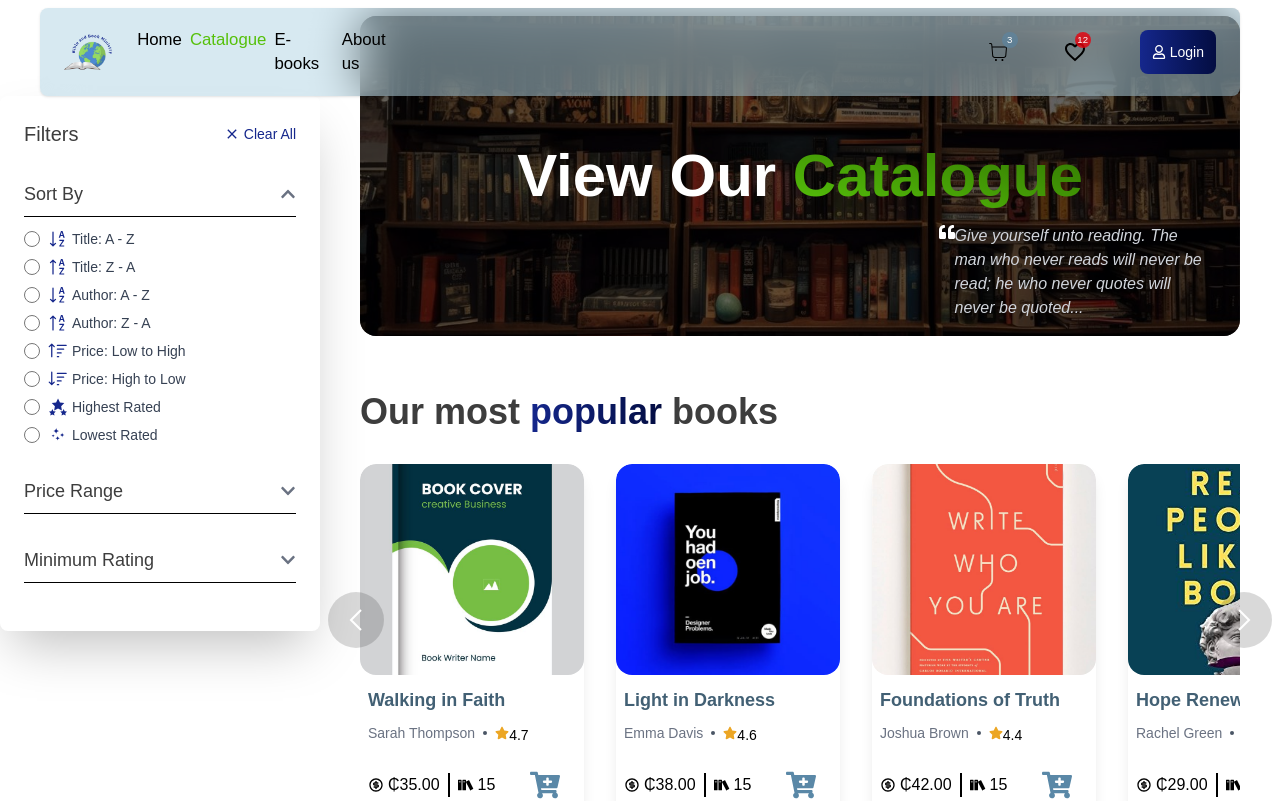
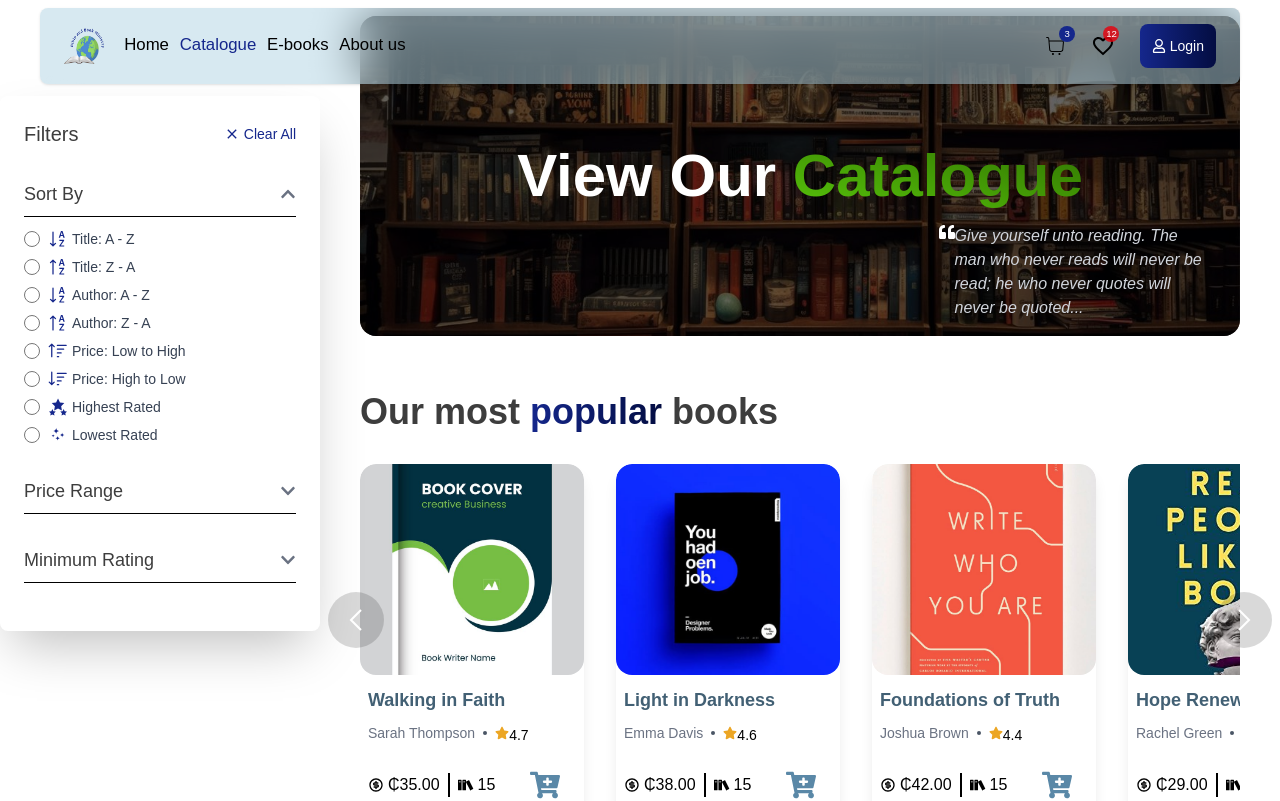
Before and after one commit to AgileMinds48/bible_bookministry-frontend, a Next.js app: page /catalogue in a window 1280 px wide. Shown: the top 801 px of the page. Built offline with nearby package versions, Linux system fonts and the light colour scheme.

Commit message:
optimization

```diff
--- a/app/book/[id]/page.tsx
+++ b/app/book/[id]/page.tsx
@@ -1,6 +1,5 @@
 import { Books } from '@/app/utils/data'
 import BookDetail from '@/components/Book/BookDetail'
-import { div } from 'framer-motion/client'
 import React from 'react'
 
 type BookPageProps = {
--- a/app/globals.css
+++ b/app/globals.css
@@ -31,21 +31,14 @@
   font-style: normal;
 }
 
-.sans {
-  font-family: 'Open Sans';
-  font-optical-sizing: auto;
-  font-style: normal;
-  font-variation-settings: 'wdth' 100;
+nav * {
+  pointer-events: auto !important;
 }
 
-.backgroundStripes {
-  background-image: repeating-linear-gradient(
-    45deg,
-    transparent,
-    transparent 2px,
-    #cacaca 2px,
-    #f3f4f6 4px
-  );
+nav a {
+  pointer-events: auto !important;
+  position: relative !important;
+  z-index: 10000 !important;
 }
 
 @theme {
--- a/components/Auth/Login.tsx
+++ b/components/Auth/Login.tsx
@@ -157,7 +157,7 @@ const Login = ({onSignUpClick}:LoginProps) => {
               />
               <label
                 htmlFor={inputName}
-                className="cursor-text transition-all duration-300 peer-focus:text-[1.1em] peer-focus:px-1 peer-focus:-top-0.5 peer-not-placeholder-shown:text-[#15278c] peer-not-placeholder-shown:-top-0.5 peer-not-placeholder-shown:text-[1.1em] peer-not-placeholder-shown:px-1  absolute left-12 top-[50%] -translate-y-[50%] text-[1.1em] bg-white text-gray-500 pointer-events-none "
+                className="cursor-text transition-all duration-300 peer-focus:text-[1.1em] peer-focus:px-1 peer-focus:-top-0.5 peer-not-placeholder-shown:text-[#15278c] peer-not-placeholder-shown:-top-0.5 peer-not-placeholder-shown:text-[1.1em] peer-not-placeholder-shown:px-1  absolute left-12 top-[50%] -translate-y-[50%] text-[1.1em] bg-white text-gray-500  "
               >
                 {input}
               </label>
--- a/components/Auth/SignUp.tsx
+++ b/components/Auth/SignUp.tsx
@@ -202,7 +202,7 @@ const SignUp = ({onLoginClick}:SignUpProps) => {
               />
               <label
                 htmlFor={inputName}
-                className="cursor-text transition-all duration-300 peer-focus:text-[1.1em] peer-focus:px-1 peer-focus:-top-0.5 peer-not-placeholder-shown:text-[#15278c] peer-not-placeholder-shown:-top-0.5 peer-not-placeholder-shown:text-[1.1em] peer-not-placeholder-shown:px-1  absolute left-12 top-[50%] -translate-y-[50%] text-[1.1em] bg-white text-gray-500 pointer-events-none"
+                className="cursor-text transition-all duration-300 peer-focus:text-[1.1em] peer-focus:px-1 peer-focus:-top-0.5 peer-not-placeholder-shown:text-[#15278c] peer-not-placeholder-shown:-top-0.5 peer-not-placeholder-shown:text-[1.1em] peer-not-placeholder-shown:px-1  absolute left-12 top-[50%] -translate-y-[50%] text-[1.1em] bg-white text-gray-500 "
               >
                 {input}
               </label>
--- a/components/Book/BookDetail.tsx
+++ b/components/Book/BookDetail.tsx
@@ -14,8 +14,8 @@ type BookDetailProps = {
 }
 
 const BookDetail = ({ book }: BookDetailProps) => {
-  const date = new Date();
-  const today = `${date.getDate()}/ ${((date.getMonth())+1).toString().padStart(2,"0")} / ${date.getFullYear()}`;
+  // const date = new Date();
+  // const today = `${date.getDate()}/ ${((date.getMonth())+1).toString().padStart(2,"0")} / ${date.getFullYear()}`;
   return (
     <section className='min-h-screen pt-36 py-12 px-10 flex justify-center poppins relative'>
       <div className='max-w-[100em] min-w-[90em] min-h-[90em] grid grid-cols-[1.5fr_1fr] gap-10 rounded-lg'>
@@ -40,7 +40,7 @@ const BookDetail = ({ book }: BookDetailProps) => {
               </div>
               <div className='flex items-center gap-2 font-semibold text-2xl text-[#15278c] mt-4'>
                 <div className='p-2 rounded-full bg-[#15278c28] w-fit'>  <MdOutlineDateRange className='text-xl text-[#15278c]' /></div>
-                Date listed: <span className='font-thin text-black'> {today.toString() }</span>
+                Date listed: <span className='font-thin text-black'> Today</span>
               </div>
               </div>
           </div>
--- a/components/Catalog/AllBooks.tsx
+++ b/components/Catalog/AllBooks.tsx
@@ -75,6 +75,8 @@ const AllBooks = () => {
     setRating(rating);
   }
   const carouselRef = useRef<HTMLDivElement>(null);
+
+  //favorites object
   const [isFav, setisFav] = useState(
     getItemsFromLocalStorage("favorites", Object.fromEntries(Books.map((book) => [book.id, false])))
   );
--- /dev/null
+++ b/components/Catalog/loading.tsx
@@ -0,0 +1,9 @@
+import React from 'react'
+
+const loading = () => {
+  return (
+    <div className='text-center text-blue-600'>Loading...</div>
+  )
+}
+
+export default loading
--- a/components/Header.tsx
+++ b/components/Header.tsx
@@ -42,16 +42,16 @@ const Header = () => {
 
   return (
     <>
-      <nav className={`p-4 md:p-4 md:px-10 flex justify-center poppins antialiased transition-all duration-1000 ease-in-out z-50 fixed shrink-0 overflow-hidden md:top-2 top-0 left-0 right-0 rounded-lg md:left-10 md:right-10 shadow-sm backdrop-blur-xl bg-[#B0D4E3]/50 `}>
-        <div className='relative w-full md:max-w-[100em] md:min-w-6xl min-w-full flex justify-between items-center'>
-          <div className="md:flex md:w-[30%] items-center justify-between ">
+      <nav className={`p-4 md:p-4 md:px-10 flex justify-center poppins antialiased transition-all duration-1000 ease-in-out z-[9999] fixed shrink-0 overflow-hidden md:top-2 top-0 left-0 right-0 rounded-lg md:left-10 md:right-10 shadow-sm backdrop-blur-xl bg-[#B0D4E3]/50 `}>
+        <div className='relative w-full md:max-w-[80em] md:min-w-6xl min-w-full flex justify-between items-center'>
+          <div className="md:flex md:w-[30%] items-center justify-between space-x-4">
             <div className="h-[2.31em] w-12 object-cover rounded-full">
               <Image priority={true} src={logo} alt="Bible and Book ministries logo" className='h-full w-full' />
             </div>
-            <ul className="hidden md:flex justify-between md:w-[80%] text-sm overflow-hidden">
+            <ul className="hidden md:flex justify-between md:w-[100%] text-sm overflow-hidden">
               {navItems.map(({ label, href }, idx) => (
                 <Link key={idx} href={href}>
-                  <li className={`peer cursor-pointer hover:scale-[1.1] font-medium text-[1.2em] transition duration-300 p-1  ${pathName === href ? "text-[#56c10b]" : "text-black"}`}>{label}</li>
+                  <li className={`peer cursor-pointer hover:scale-[1.1] font-medium lg:text-[1.2em] transition duration-300 p-1  ${pathName === href ? "text-[#15278c]" : "text-black"}`}>{label}</li>
                   <div className={`hidden ${pathName==href?"" : "peer-hover:animate-underline peer-hover:block"} w-[110%] blue-gradient h-[0.2em] rounded-full animate-underline`}></div>
                  {pathName==href && <div className="w-[110%] blue-gradient h-[0.2em] rounded-full animate-underline"></div>}
                 </Link>
@@ -62,9 +62,9 @@ const Header = () => {
             <div className='absolute top-[50%] left-4 -translate-y-[55%] text-xl'>  <CiSearch /></div>
             <input type="text" name='search-bar' className='w-full h-full border border-black p-4 px-4 pl-10 outline-0 rounded-full shadow-lg focus:shadow-2xl duration-150 transition antialiased' placeholder='Search for books by title, author' />
           </div> */}
-          <div className="min-w-[20%] max-w-[50%] flex justify-between items-center">
+          <div className="min-w-[15%] flex justify-between items-center">
             <button className="relative cursor-pointer text-2xl"> <Link href={"/cart"}>
-              <span className="absolute -top-2 text-[0.4em] -right-2 bg-[#5a88a7]/60 text-white  min-h-4 min-w-4 flex items-center justify-center rounded-full">
+              <span className="absolute -top-2 text-[0.4em] -right-2 bg-[#15278c] text-white  min-h-4 min-w-4 flex items-center justify-center rounded-full">
                 3
               </span>
               <CiShoppingCart />
--- a/components/Home/Recommended.tsx
+++ b/components/Home/Recommended.tsx
@@ -155,7 +155,7 @@ interface popupDetails {
 
                     </div>
                   <button onClick={() => handleAddToCart(title, img, id)}
-                    className={`mt-auto border w-full justify-center rounded-lg px-4 p-2  bottom-0  transition duration-300 flex items-center text-sm gap-1 cursor-pointer ${added[id] ? "bg-[#56c10b] text-white hover:bg-[#317402]" : "text-[black] border-[#15278c] hover:bg-[#15278c] hover:text-white"}`}>
+                    className={`mt-auto border w-full justify-center rounded-lg px-4 p-2  bottom-0  transition duration-300 flex items-center text-sm gap-1 cursor-pointer ${added[id] ? "bg-[#15278c] text-white hover:bg-[#15278c]" : "text-[black] border-[#15278c] hover:bg-[#15278c] hover:text-white"}`}>
                     {added[id] ? "Remove from cart" :
                       <span className="flex gap-1 items-center">
                         <FaCartPlus />Add to cart</span>}
@@ -177,7 +177,7 @@ interface popupDetails {
           animate={{ x: 0, opacity: 1 }}
           transition={{type:"spring",duration:0.4 }}
           exit={{x:200,opacity:0}}
-            className='fixed bottom-10 right-4 h-32 w-[26em]  rounded-2xl p-2 bg-white/60 backdrop-blur-2xl border-2 border-gray-400 z-100'>
+            className='fixed bottom-10 right-4 h-32 w-[26em]  rounded-2xl p-2 bg-white/90 backdrop-blur-2xl border-2 border-gray-400 z-100'>
          <CartPopup bookName={popupBookDetails.bookName} image={popupBookDetails.image} isAdded={popupBookDetails.isAdded} />
           </motion.div>)}
 
```
Also changed, not shown: components/Book/BookDiv.tsx (+4 -3 lines), components/Home/Catalogue.tsx (deleted).
